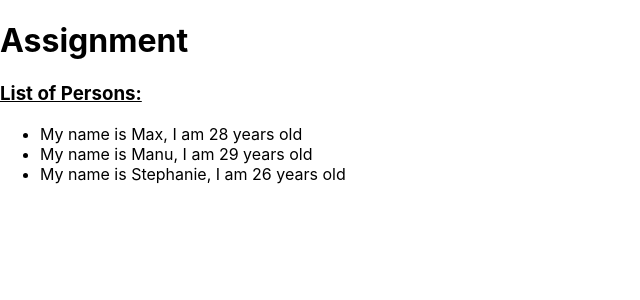
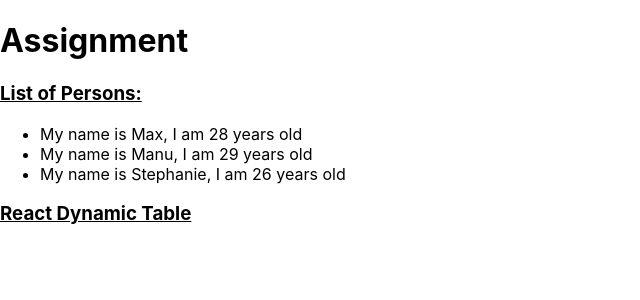
Before and after one commit to Gagandeep-Kaur-01/React, a React (Create React App) app in the folder practice/: page / in a window 1280 px wide. Shown: the top 300 px of the page, without its empty margins (0-640 px from the left). Built offline with nearby package versions, Linux system fonts and the light colour scheme.

Commit message:
added another component and inserted data as objects in an array

```diff
--- /dev/null
+++ b/practice/src/Components/Table.js
@@ -0,0 +1,29 @@
+import React, { useState } from 'react';
+
+
+export default class Table extends React.Component {
+    constructor(props) {
+       super(props)
+       this.state = {
+          students: [
+             { id: 1, name: 'Wasif', age: 21, email: 'wasif@email.com' },
+             { id: 2, name: 'Ali', age: 19, email: 'ali@email.com' },
+             { id: 3, name: 'Saad', age: 16, email: 'saad@email.com' },
+             { id: 4, name: 'Asad', age: 25, email: 'asad@email.com' },
+            { id: 5, name: 'Asad', age: 25, email: 'asad@email.com' }
+          ],
+          isLoaded: false,
+          items: []
+       }
+    }
+
+
+    render() {
+       return (
+          <div>
+             <h3 id='title'><b><u>React Dynamic Table</u></b></h3>
+
+          </div>
+       )
+    }
+ }
--- a/practice/src/Container/App.js
+++ b/practice/src/Container/App.js
@@ -1,5 +1,7 @@
 import React, {Component} from 'react';
+
 import Persons from '../Components/Persons.js';
+import Table from '../Components/Table.js'
 
 
 class App extends Component {
@@ -36,6 +38,8 @@ class App extends Component {
 
        <Persons value="Assignment" person = {this.state.persons}/>
 
+       <Table/>
+
     </div>
     );
   }
```
